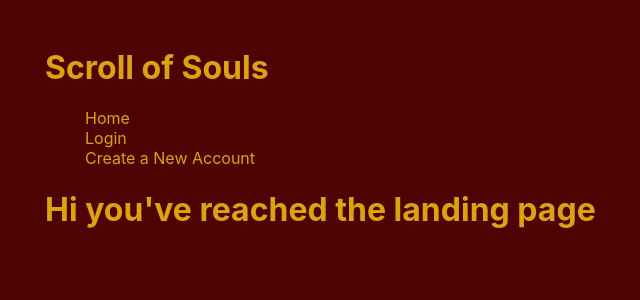
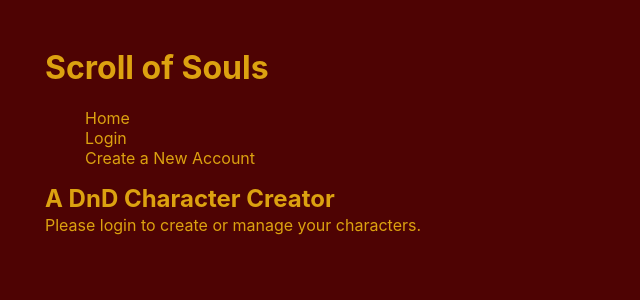
Before and after one commit to Scaramouche9/sots-capstone-project, a React (Create React App) app in the folder char-creator-client/: page / in a window 1280 px wide. Shown: the top 300 px of the page, without its empty margins (3-643 px from the left). Built offline with nearby package versions, Linux system fonts and the light colour scheme; no server answers.

Commit message:
cleanup commit; app.js changed but not sure what

```diff
--- a/char-creator-client/src/App.js
+++ b/char-creator-client/src/App.js
@@ -348,7 +348,7 @@ export default function App() {
 						</Route>
 
 						<Route exact path="/">
-							<LandingPage></LandingPage>
+            <HomePage></HomePage>
 						</Route>
 
 
```
